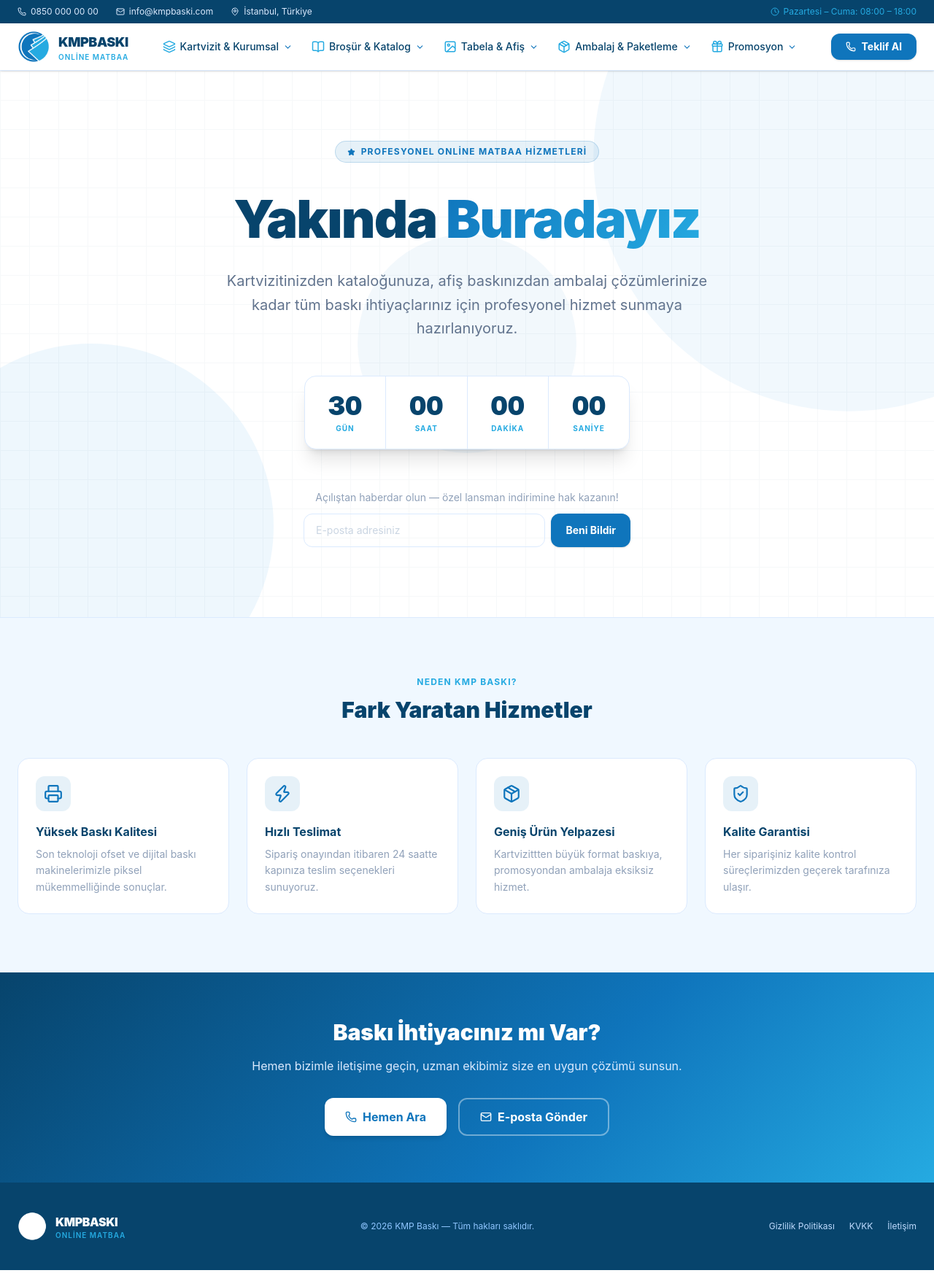
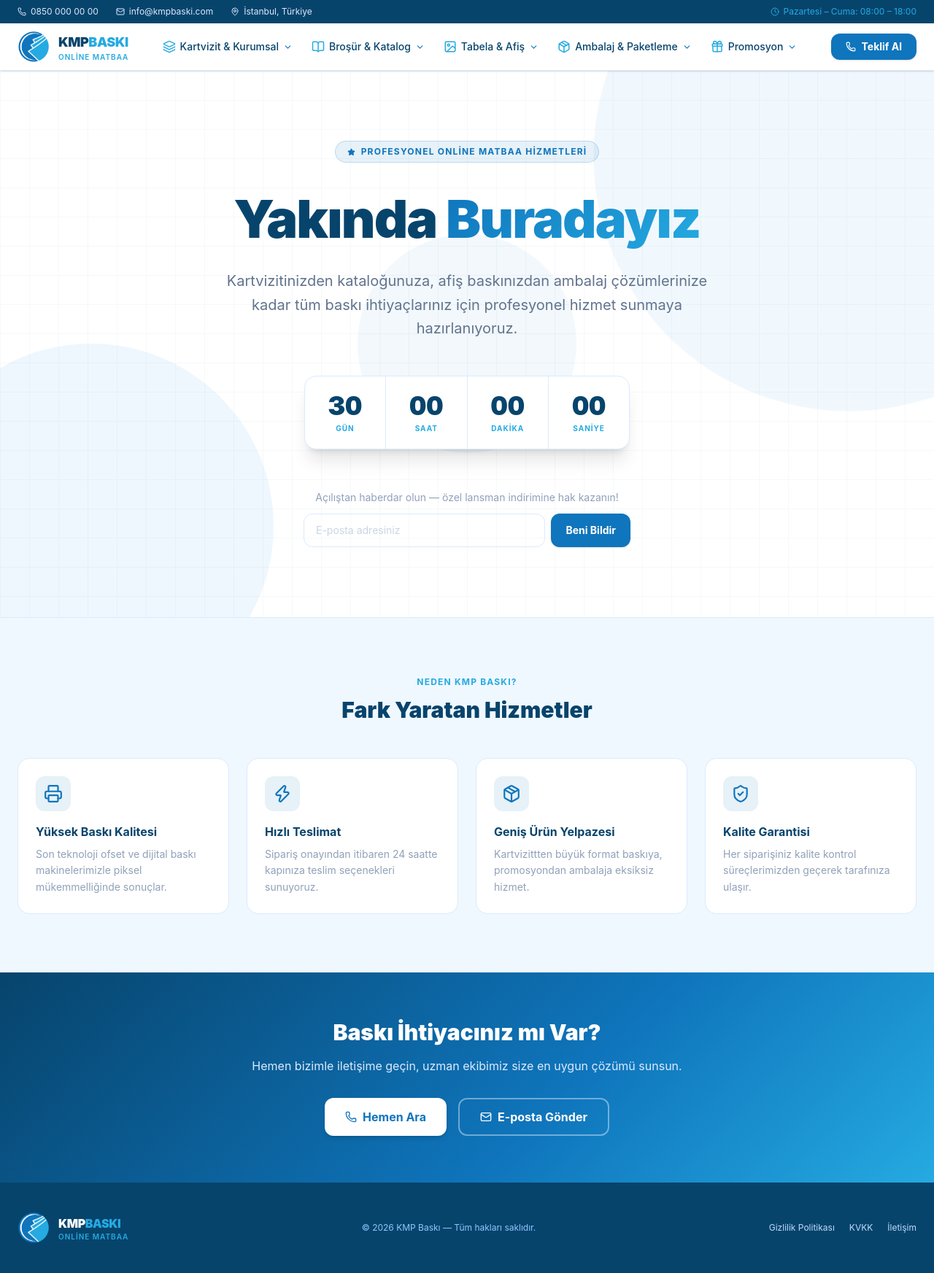
Before and after one commit to sarikayattaha/kmpbaski, a Next.js app: page / in a window 1280 px wide. Shown: the whole page at 73% size. Built offline with nearby package versions, Linux system fonts and the light colour scheme.

Commit message:
fix: navbar KMP/BASKI renk ayrımı ve footer logo tamiri
- Navbar: KMP=#07446c, BASKI=#25aae1
- Footer: brightness-0 invert kaldırıldı, KMP=white BASKI=#25aae1

Co-Authored-By: Claude Sonnet 4.6 <noreply@anthropic.com>

```diff
--- a/app/page.tsx
+++ b/app/page.tsx
@@ -140,7 +140,9 @@ export default function Home() {
               priority
             />
             <div className="leading-tight">
-              <p className="text-lg font-black tracking-tight text-[#07446c]">KMPBASKI</p>
+              <p className="text-lg font-black tracking-tight">
+                <span className="text-[#07446c]">KMP</span><span className="text-[#25aae1]">BASKI</span>
+              </p>
               <p className="text-[10px] font-semibold tracking-widest text-[#25aae1] uppercase">Online Matbaa</p>
             </div>
           </a>
@@ -393,12 +395,14 @@ export default function Home() {
             <Image
               src="/kmpbaskilogo.png"
               alt="KMP Baskı Logo"
-              width={40}
-              height={40}
-              className="object-contain h-10 w-auto brightness-0 invert"
+              width={44}
+              height={44}
+              className="object-contain h-11 w-auto"
             />
             <div className="leading-tight">
-              <p className="text-base font-black tracking-tight text-white">KMPBASKI</p>
+              <p className="text-base font-black tracking-tight">
+                <span className="text-white">KMP</span><span className="text-[#25aae1]">BASKI</span>
+              </p>
               <p className="text-[10px] font-semibold tracking-widest text-[#25aae1] uppercase">Online Matbaa</p>
             </div>
           </a>
```
